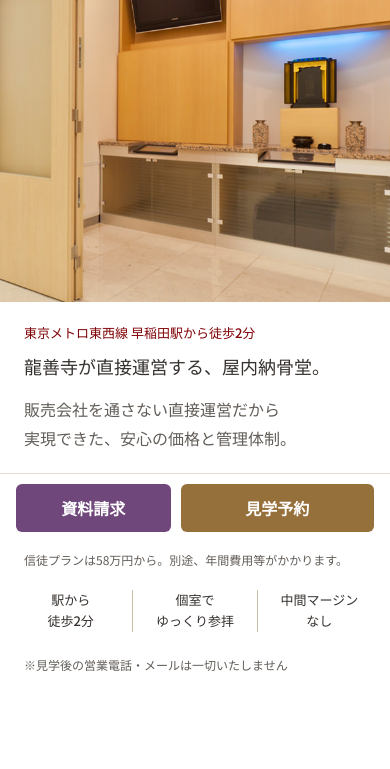
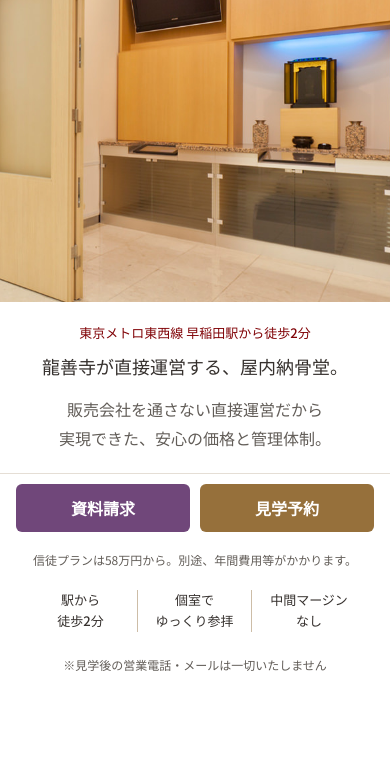
Before and after one commit to senmyo/renri, a plain HTML site: page design/ryuzenji-nokotsudo-lp/index.html in a window 390 px wide. Shown: the part 302-1071 px from the top of the page. Drawn offline with Linux system fonts and the light colour scheme.

Commit message:
Center mobile hero details and give contact buttons equal widths

```diff
--- a/design/ryuzenji-nokotsudo-lp/assets/lp-complete.css
+++ b/design/ryuzenji-nokotsudo-lp/assets/lp-complete.css
@@ -78,10 +78,12 @@
     grid-area: 2 / 1;
     padding: 20px 24px;
     background: #fff;
+    text-align: center;
   }
   .hero-details {
     padding: 26px 24px 38px;
     background: #fff;
+    text-align: center;
   }
   .hero-location {
     display: block;
@@ -96,6 +98,9 @@
   .hero-intro .hero-lead { line-height: 1.8; }
   .hero-details .hero-actions { display: none; }
   .hero-details .hero-note { margin-top: 22px; }
+  .hero-details .hero-points { display: grid; grid-template-columns: repeat(3, minmax(0, 1fr)); }
+  .hero-details .hero-points li { padding: 0 8px; }
+  .mobile-cta { grid-template-columns: repeat(2, minmax(0, 1fr)); }
 }
 @media (max-width: 375px) {
   .hero-intro { padding: 16px 20px; }
--- a/design/ryuzenji-nokotsudo-lp/index.html
+++ b/design/ryuzenji-nokotsudo-lp/index.html
@@ -12,7 +12,7 @@
   <link rel="preconnect" href="https://fonts.gstatic.com" crossorigin>
   <link href="https://fonts.googleapis.com/css2?family=Noto+Sans+JP:wght@400;500;600;700&family=Noto+Serif+JP:wght@400;500;600&display=swap" rel="stylesheet">
   <link rel="preload" as="image" href="assets/lp-photos/feature-img03.jpg">
-  <link rel="stylesheet" href="assets/lp-complete.css?v=20261120-sp4">
+  <link rel="stylesheet" href="assets/lp-complete.css?v=20261120-sp5">
 </head>
 
 <body id="top">
```
